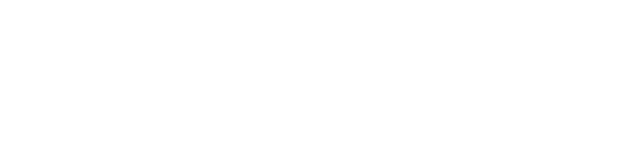
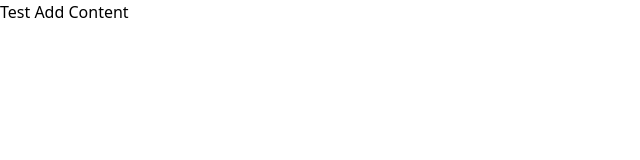
Before and after one commit to futurefounder/restaurant-page-project, a website built with webpack: page dist/index.html in a window 1280 px wide. Shown: the whole page, without its empty margins (0-640 px from the left). Built offline with nearby package versions, Linux system fonts and the light colour scheme.

Commit message:
added addCode function call

```diff
--- a/src/pageLoad.js
+++ b/src/pageLoad.js
@@ -1,5 +1,9 @@
 (function pageLoad() {
-  alert('Test');
+  function addCode() {
+    document.getElementById("content").innerHTML +=
+      "<h1>Test Add Content</h1>";
+  };
+  addCode();
 })();
 
 /*
```
Also changed, not shown: dist/index.html, dist/main.js.
